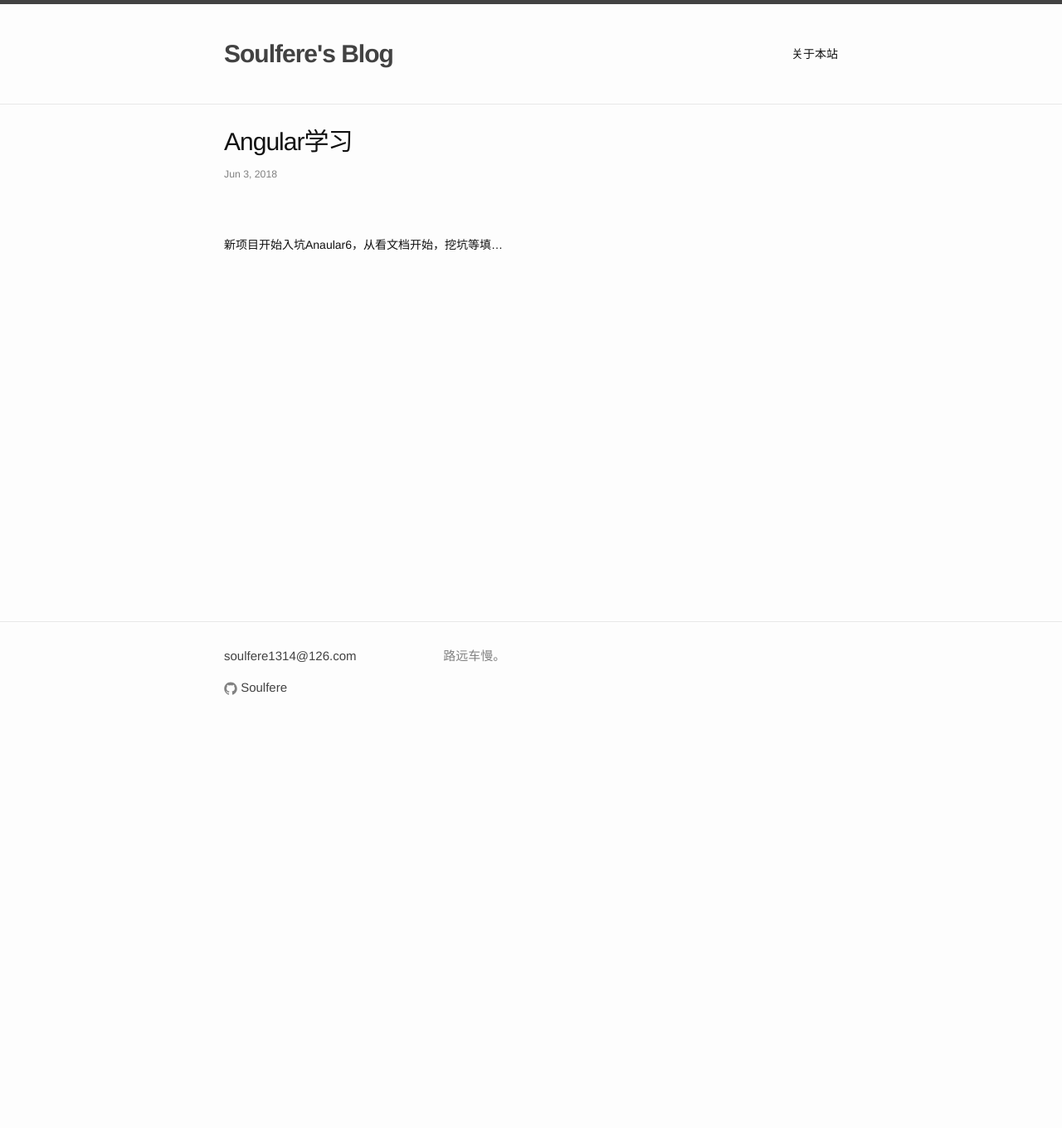
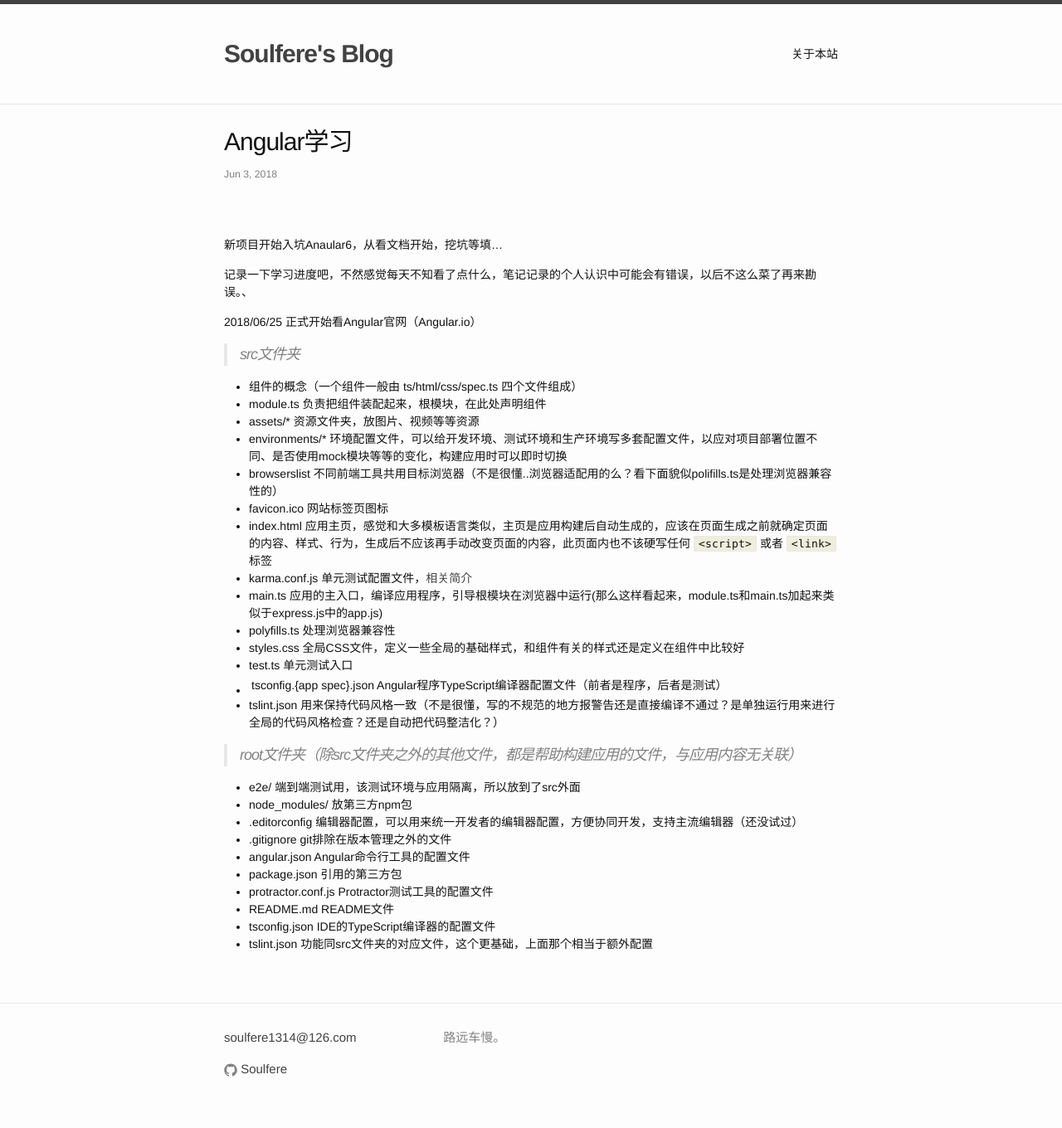
Before and after one commit to soulfere/soulfere.github.io, a Jekyll site: the page built from _posts/2018-06-03-about-angular.markdown, in a window 1280 px wide. Shown: the whole page at 83% size. Built offline with Jekyll 4.4.1, drawn with Linux system fonts in a browser that asks for light colours; before the commit the page ends 900 px from its top, so only the background shows below that.

Commit message:
Add new post.

````diff
--- a/_posts/2018-06-03-about-angular.markdown
+++ b/_posts/2018-06-03-about-angular.markdown
@@ -6,3 +6,41 @@ title:  "Angular学习"
 <br />
 
 新项目开始入坑Anaular6，从看文档开始，挖坑等填...
+
+
+记录一下学习进度吧，不然感觉每天不知看了点什么，笔记记录的个人认识中可能会有错误，以后不这么菜了再来勘误。、
+
+
+2018/06/25 正式开始看Angular官网（Angular.io）
+
+
+ > src文件夹
+
+ * 组件的概念（一个组件一般由 ts/html/css/spec.ts 四个文件组成）
+ * module.ts 负责把组件装配起来，根模块，在此处声明组件
+ * assets/* 资源文件夹，放图片、视频等等资源
+ * environments/* 环境配置文件，可以给开发环境、测试环境和生产环境写多套配置文件，以应对项目部署位置不同、是否使用mock模块等等的变化，构建应用时可以即时切换
+ * browserslist 不同前端工具共用目标浏览器（不是很懂..浏览器适配用的么？看下面貌似polifills.ts是处理浏览器兼容性的）
+ * favicon.ico 网站标签页图标
+ * index.html 应用主页，感觉和大多模板语言类似，主页是应用构建后自动生成的，应该在页面生成之前就确定页面的内容、样式、行为，生成后不应该再手动改变页面的内容，此页面内也不该硬写任何 ```<script>``` 或者 ```<link>``` 标签
+ * karma.conf.js 单元测试配置文件，[相关简介](https://karma-runner.github.io/)
+ * main.ts 应用的主入口，编译应用程序，引导根模块在浏览器中运行(那么这样看起来，module.ts和main.ts加起来类似于express.js中的app.js)
+ * polyfills.ts 处理浏览器兼容性
+ * styles.css 全局CSS文件，定义一些全局的基础样式，和组件有关的样式还是定义在组件中比较好
+ * test.ts 单元测试入口
+ * tsconfig.{app|spec}.json Angular程序TypeScript编译器配置文件（前者是程序，后者是测试）
+ * tslint.json 用来保持代码风格一致（不是很懂，写的不规范的地方报警告还是直接编译不通过？是单独运行用来进行全局的代码风格检查？还是自动把代码整洁化？）
+
+
+ > root文件夹（除src文件夹之外的其他文件，都是帮助构建应用的文件，与应用内容无关联）
+
+ * e2e/ 端到端测试用，该测试环境与应用隔离，所以放到了src外面
+ * node_modules/ 放第三方npm包
+ * .editorconfig 编辑器配置，可以用来统一开发者的编辑器配置，方便协同开发，支持主流编辑器（还没试过）
+ * .gitignore git排除在版本管理之外的文件
+ * angular.json Angular命令行工具的配置文件
+ * package.json 引用的第三方包
+ * protractor.conf.js Protractor测试工具的配置文件
+ * README.md README文件
+ * tsconfig.json  IDE的TypeScript编译器的配置文件
+ * tslint.json 功能同src文件夹的对应文件，这个更基础，上面那个相当于额外配置
````
